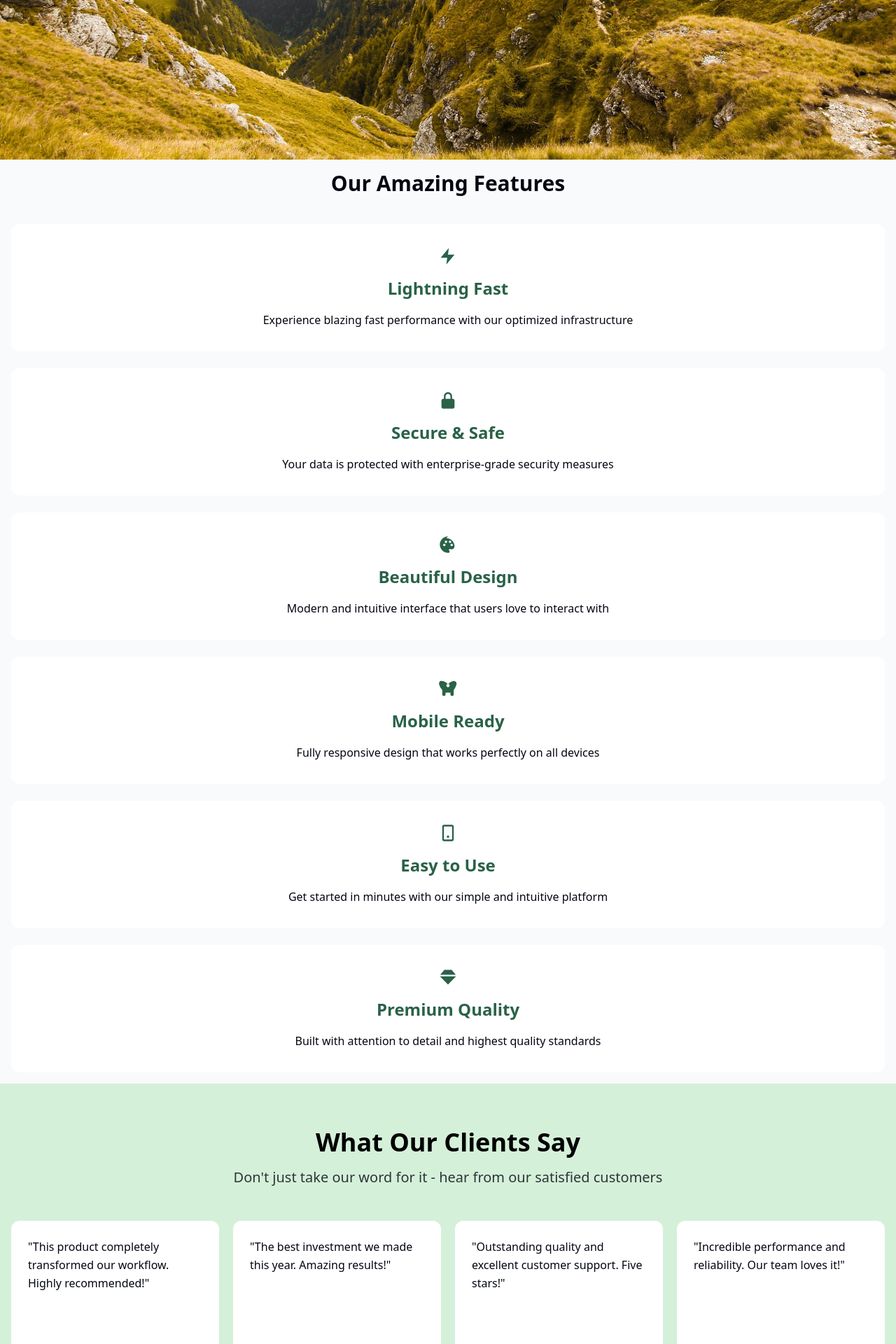
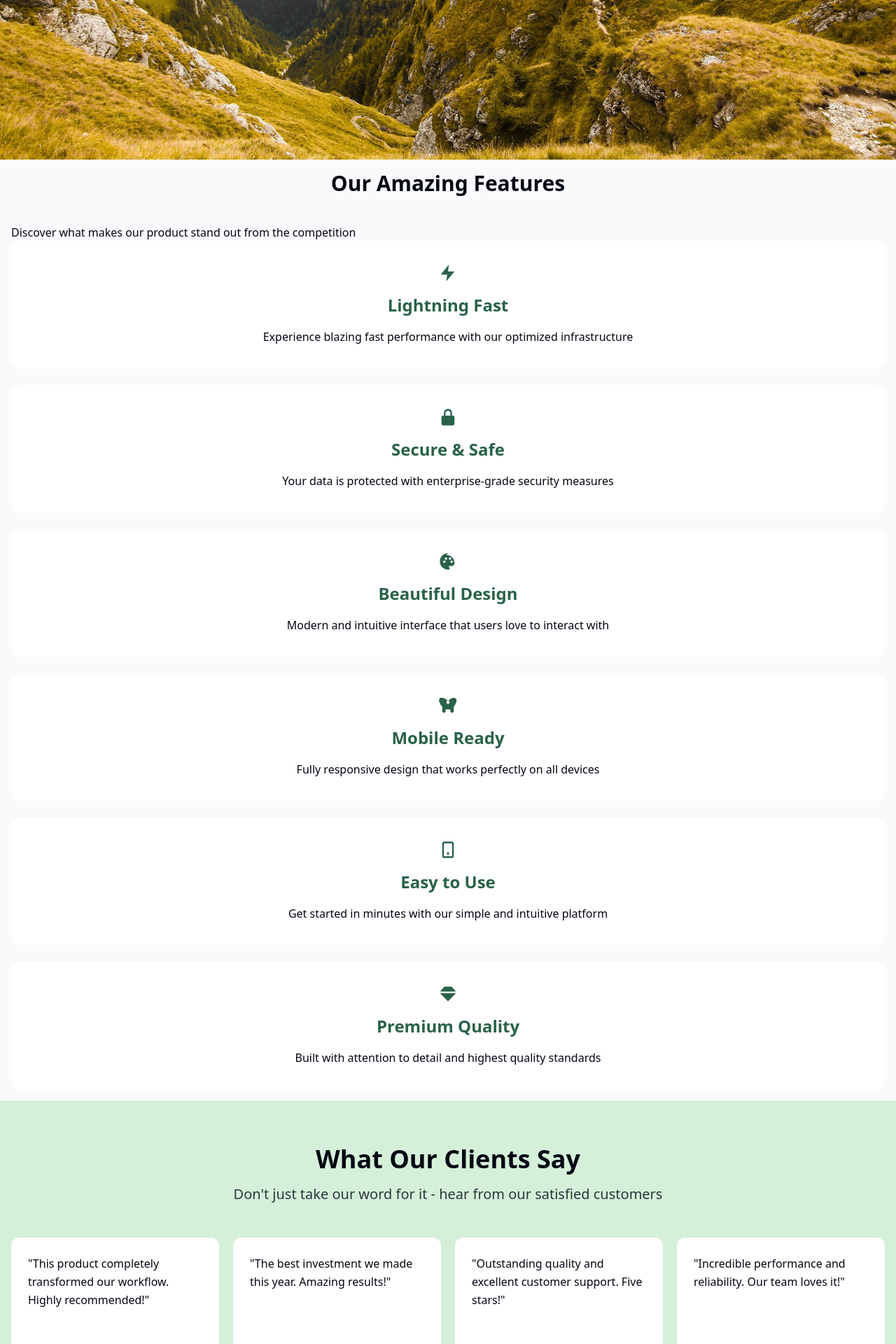
Before and after one commit to opaliienko/landing-factory, a React (Vite) app: page /landing/landingA in a window 1280 px wide. Shown: the part 572-2492 px from the top of the page at 70% size. Built offline with nearby package versions, Linux system fonts and the light colour scheme.

Commit message:
Made Title and Subtitle reusable

```diff
--- a/src/components/sections/Features.jsx
+++ b/src/components/sections/Features.jsx
@@ -1,19 +1,43 @@
+import { useInView } from "react-intersection-observer";
+
+import Title from "../ui/Title";
+import Subtitle from "../ui/Subtitle";
+
 const Features = ({ content, theme }) => {
+  const { ref, inView } = useInView({
+    threshold: 0.1,
+    triggerOnce: true,
+  });
+
   const customClasses = content.customClasses || {};
 
   return (
     <section
+      ref={ref}
       className={customClasses.section}
       style={{ backgroundColor: theme.colors.SECONDARY_BG_COLOR }}
     >
       <div className={customClasses.container}>
         {content.title && (
-          <h2
-            className={customClasses.title}
-            style={{ color: theme.colors.TEXT_COLOR }}
-          >
-            {content.title}
-          </h2>
+          <Title
+            styles={customClasses.title}
+            color={theme.colors.TEXT_COLOR}
+            text={content.title}
+            theme={theme}
+            inView={inView}
+            delay={0}
+          />
+        )}
+
+        {content.title && (
+          <Subtitle
+            styles={customClasses.subtitle}
+            color={theme.colors.TEXT_COLOR}
+            text={content.subtitle}
+            theme={theme}
+            inView={inView}
+            delay={100}
+          />
         )}
 
         <div className={customClasses.featuresGrid}>
--- a/src/components/sections/Hero.jsx
+++ b/src/components/sections/Hero.jsx
@@ -32,15 +32,13 @@ const Hero = ({ content, theme }) => {
           text={content.subtitle}
           theme={theme}
           inView={inView}
-          delay={200}
+          delay={100}
         />
 
         <MainButton
           styles={customClasses.button}
           text={content.buttonText}
           theme={theme}
-          inView={inView}
-          delay={400}
         />
       </div>
     </section>
--- a/src/components/sections/Reviews.jsx
+++ b/src/components/sections/Reviews.jsx
@@ -3,6 +3,8 @@ import { Pagination, Navigation } from "swiper/modules";
 
 import { useInView } from "react-intersection-observer";
 
+import Title from "../ui/Title";
+import Subtitle from "../ui/Subtitle";
 import SwiperNavButtons from "../ui/SwiperNavButtons";
 import FadeInWhenVisible from "../ui/FadeInWhenVisible";
 
@@ -27,23 +29,26 @@ const Reviews = ({ content, theme }) => {
       style={{ backgroundColor: theme.colors.MAIN_BG_COLOR }}
     >
       <div className={customClasses.container}>
-        <FadeInWhenVisible animation={theme.animation} inView={inView}>
-          <h2 className={customClasses.title}>{content.title}</h2>
-        </FadeInWhenVisible>
+        {content.title && (
+          <Title
+            styles={customClasses.title}
+            color={theme.colors.TEXT_COLOR}
+            text={content.title}
+            theme={theme}
+            inView={inView}
+            delay={0}
+          />
+        )}
 
-        {content.subtitle && (
-          <FadeInWhenVisible
-            animation={theme.animation}
+        {content.title && (
+          <Subtitle
+            styles={customClasses.subtitle}
+            color={theme.colors.TEXT_COLOR}
+            text={content.subtitle}
+            theme={theme}
             inView={inView}
-            delay={200}
-          >
-            <p
-              className={customClasses.subtitle}
-              style={{ color: theme.colors.TEXT_COLOR }}
-            >
-              {content.subtitle}
-            </p>
-          </FadeInWhenVisible>
+            delay={100}
+          />
         )}
 
         <FadeInWhenVisible
--- /dev/null
+++ b/src/components/ui/Subtitle.jsx
@@ -0,0 +1,11 @@
+import FadeInWhenVisible from "./FadeInWhenVisible";
+
+const Subtitle = ({ styles, color, text, theme, inView, delay = 0 }) => (
+  <FadeInWhenVisible inView={inView} delay={delay} animation={theme.animation}>
+    <h1 className={styles} style={{ color }}>
+      {text}
+    </h1>
+  </FadeInWhenVisible>
+);
+
+export default Subtitle;
--- /dev/null
+++ b/src/components/ui/Title.jsx
@@ -0,0 +1,11 @@
+import FadeInWhenVisible from "./FadeInWhenVisible";
+
+const Title = ({ styles, color, text, theme, inView, delay = 0 }) => (
+  <FadeInWhenVisible inView={inView} delay={delay} animation={theme.animation}>
+    <h2 className={styles} style={{ color }}>
+      {text}
+    </h2>
+  </FadeInWhenVisible>
+);
+
+export default Title;
```
